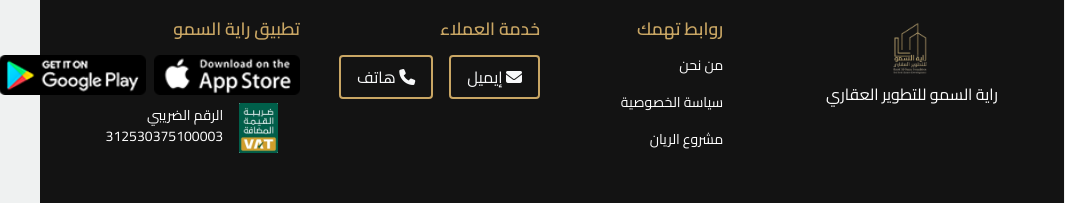
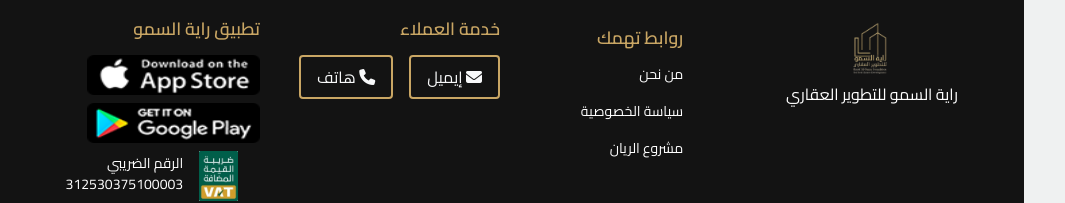
Before and after one commit to BoulaWilliam/Rayat-Alsumou, a plain HTML site: page index.html in a window 1024 px wide. Shown: the part 6199-6402 px from the top of the page, 1065 px wide, since content can reach past the window. Drawn offline with nearby package versions, Linux system fonts and the light colour scheme; a web font is replaced by a local one.

Commit message:
Update mediaQuery.css

```diff
--- a/CSS/mediaQuery.css
+++ b/CSS/mediaQuery.css
@@ -329,3 +329,24 @@
         font-size: 0.9rem;
     }
 }
+
+
+/* Custom Some Responsive all website */
+
+@media (min-width: 770px) and (max-width: 1250px) {
+    .woodDoorImage img{
+        height: 60vh;
+        width: 100%;
+    }
+}
+/* Footer */
+@media (min-width: 770px) and (max-width: 1250px) {
+    footer .applications {
+        display: flex;
+        flex-direction: column;
+        margin: 10px 0;
+    }
+    footer .applications img {
+        width: 80%;
+    }
+}
```
